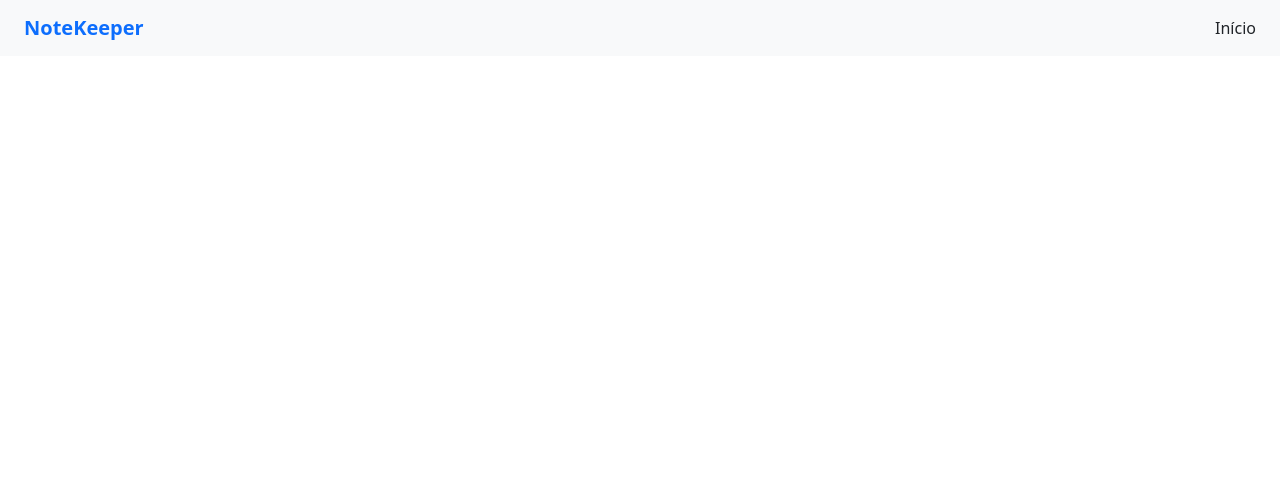
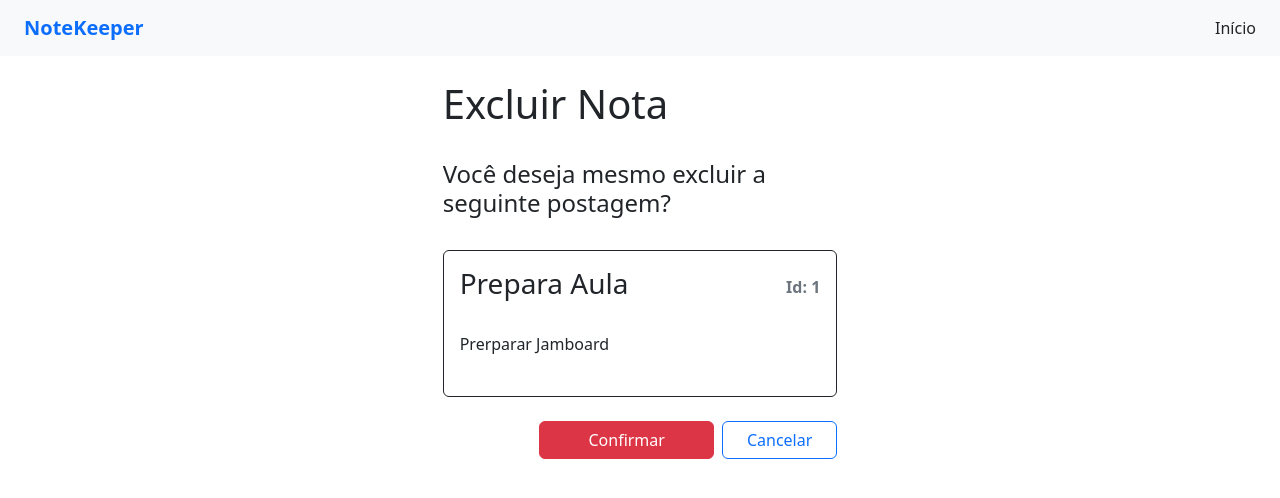
Before and after one commit to academia-do-programador/note-keeper, an Angular app: page /notas/excluir/1 in a window 1280 px wide. Before the commit this address led to /. Shown: the top 498 px of the page. Built offline with nearby package versions, Linux system fonts and the light colour scheme.

Commit message:
add excluir-nota component

```diff
--- a/src/app/app-routing.module.ts
+++ b/src/app/app-routing.module.ts
@@ -3,6 +3,7 @@ import { RouterModule, Routes } from '@angular/router';
 import { ListarNotasComponent } from './components/notas/listar-notas/listar-notas.component';
 import { CriarNotaComponent } from './components/notas/criar-nota/criar-nota.component';
 import { EditarNotaComponent } from './components/notas/editar-nota/editar-nota.component';
+import { ExcluirNotaComponent } from './components/notas/excluir-nota/excluir-nota.component';
 
 const routes: Routes = [
   {
@@ -22,6 +23,10 @@ const routes: Routes = [
     path: 'notas/editar/:id',
     component: EditarNotaComponent,
   },
+  {
+    path: 'notas/excluir/:id',
+    component: ExcluirNotaComponent,
+  },
 ];
 
 @NgModule({
--- a/src/app/app.module.ts
+++ b/src/app/app.module.ts
@@ -10,6 +10,7 @@ import { ListarNotasComponent } from './components/notas/listar-notas/listar-not
 import { CardNotaComponent } from './components/notas/card-nota/card-nota.component';
 import { CriarNotaComponent } from './components/notas/criar-nota/criar-nota.component';
 import { EditarNotaComponent } from './components/notas/editar-nota/editar-nota.component';
+import { ExcluirNotaComponent } from './components/notas/excluir-nota/excluir-nota.component';
 
 @NgModule({
   declarations: [
@@ -19,6 +20,7 @@ import { EditarNotaComponent } from './components/notas/editar-nota/editar-nota.
     CardNotaComponent,
     CriarNotaComponent,
     EditarNotaComponent,
+    ExcluirNotaComponent,
   ],
   imports: [
     BrowserModule,
--- a/src/app/components/notas/card-nota/card-nota.component.html
+++ b/src/app/components/notas/card-nota/card-nota.component.html
@@ -19,6 +19,7 @@
     </button>
     <button
       class="btn btn-outline-{{ nota.tema }}"
+      routerLink="/notas/excluir/{{ nota.id }}"
       aria-label="Excluir"
       ngbTooltip="Excluir"
       placement="bottom"
--- /dev/null
+++ b/src/app/components/notas/excluir-nota/excluir-nota.component.html
@@ -0,0 +1,30 @@
+<section class="row justify-content-center">
+  <div class="col-lg-4 d-grid gap-4">
+    <h1>Excluir Nota</h1>
+
+    <h2 class="fs-4 fw-light">
+      Você deseja mesmo excluir a seguinte postagem?
+    </h2>
+
+    <form (submit)="excluirNota()" class="d-grid gap-3">
+      <div class="card border-dark">
+        <div class="card-body">
+          <div class="d-flex align-items-center">
+            <h3 class="card-title">{{ nota.titulo }}</h3>
+            <span class="ms-auto text-muted fw-semibold"
+              >Id: {{ nota.id }}</span
+            >
+          </div>
+          <p class="my-4">{{ nota.conteudo }}</p>
+        </div>
+      </div>
+
+      <div class="d-flex gap-2 my-2 justify-content-end">
+        <button type="submit" class="btn btn-danger px-5">Confirmar</button>
+        <button routerLink="/notas/listar" class="btn btn-outline-primary px-4">
+          Cancelar
+        </button>
+      </div>
+    </form>
+  </div>
+</section>
--- /dev/null
+++ b/src/app/components/notas/excluir-nota/excluir-nota.component.ts
@@ -0,0 +1,33 @@
+import { Component, OnInit } from '@angular/core';
+import { NotaService } from '../nota.service';
+import { ActivatedRoute, Router } from '@angular/router';
+import { Nota } from '../nota';
+
+@Component({
+  selector: 'app-excluir-nota',
+  templateUrl: './excluir-nota.component.html',
+  styleUrls: ['./excluir-nota.component.css'],
+})
+export class ExcluirNotaComponent implements OnInit {
+  nota: Nota;
+
+  constructor(
+    private notaService: NotaService,
+    private route: ActivatedRoute,
+    private router: Router
+  ) {
+    this.nota = new Nota('', '', 'dark', 0);
+  }
+
+  ngOnInit(): void {
+    const id = parseInt(this.route.snapshot.paramMap.get('id')!);
+
+    this.nota = this.notaService.selecionarPorId(id)!;
+  }
+
+  excluirNota() {
+    this.notaService.excluir(this.nota);
+
+    this.router.navigate(['/notas', 'listar']);
+  }
+}
--- a/src/app/components/notas/nota.service.ts
+++ b/src/app/components/notas/nota.service.ts
@@ -42,6 +42,14 @@ export class NotaService {
     return;
   }
 
+  excluir(nota: Nota) {
+    const indexParaExcluir = this.notas.findIndex((n) => n.id == nota.id);
+
+    this.notas.splice(indexParaExcluir, 1);
+
+    return;
+  }
+
   selecionarPorId(id: number): Nota | undefined {
     return this.notas.find((nota) => nota.id == id);
   }
```
Also changed, not shown: src/app/components/notas/excluir-nota/excluir-nota.component.css (added).
